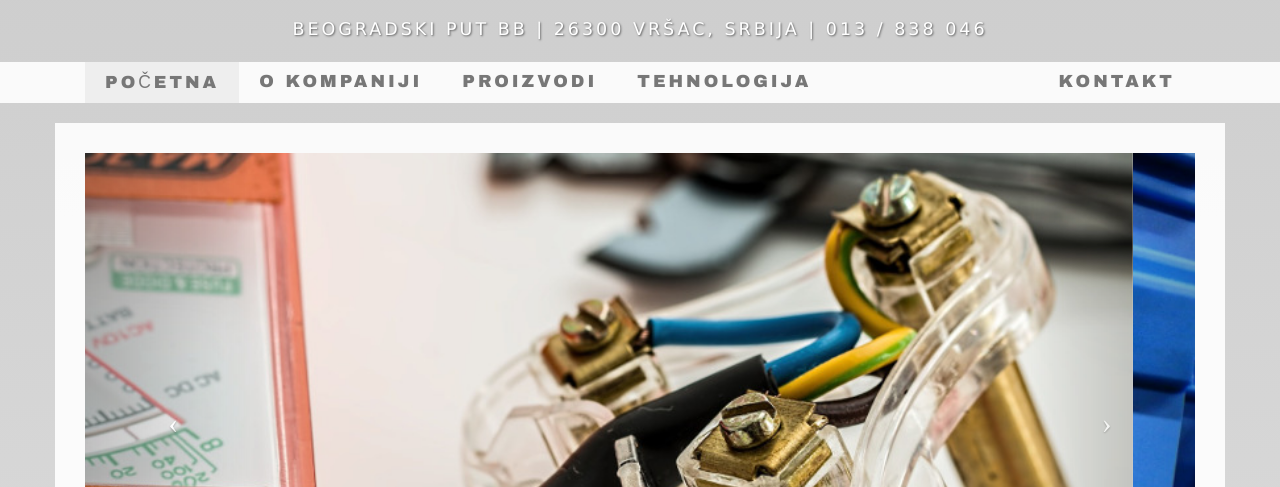
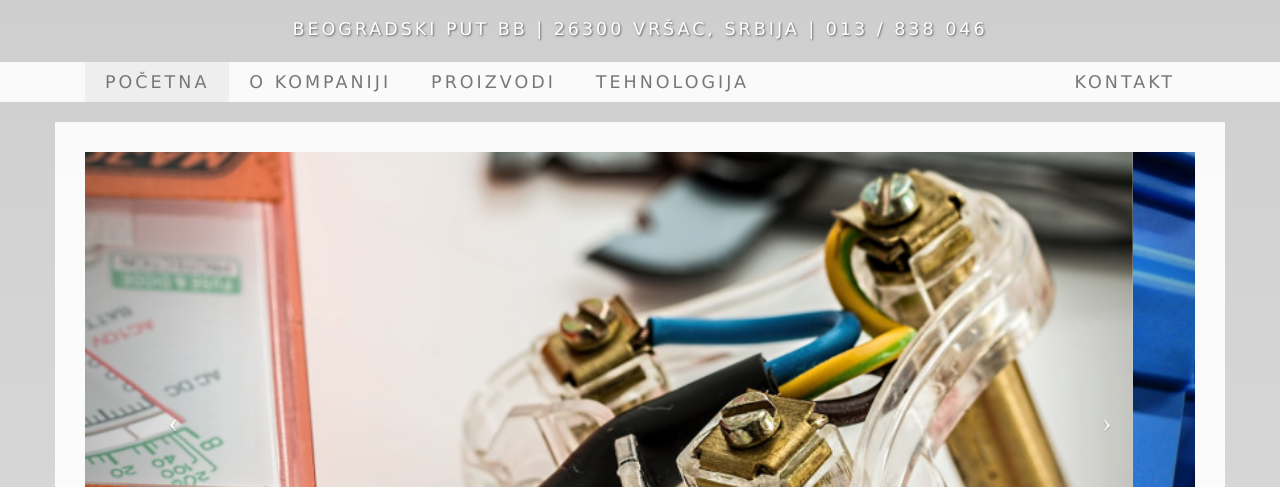
Before and after one commit to sinisamihajlovic/smfaiv.rs, a plain HTML site: page index.html in a window 1280 px wide. Shown: the part 143-630 px from the top of the page. Drawn offline with Linux system fonts and the light colour scheme.

Commit message:
font nav

```diff
--- a/css/business-casual.css
+++ b/css/business-casual.css
@@ -63,7 +63,7 @@ hr {
     text-transform: uppercase;
     font-weight: 200;
     letter-spacing: 3px;
-    font-family: "Arial Black", Gadget, sans-serif;
+    font-family: Verdana, Geneva, sans-serif;
 }
 
 .img-full {
```
